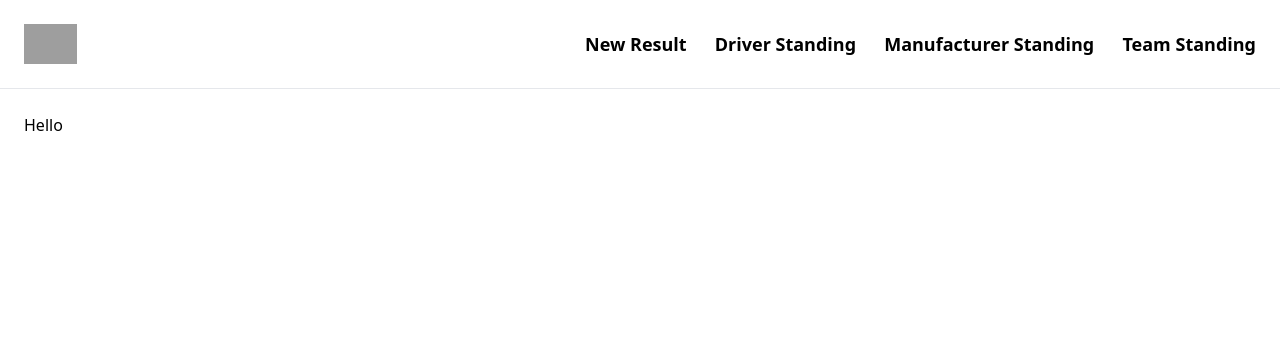
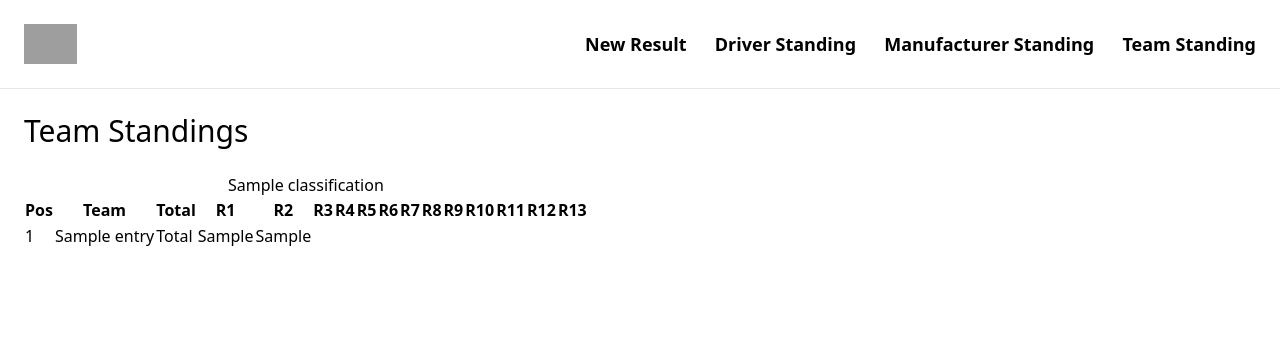
Before and after one commit to woobrendan/points_calculator, a Django app: template points_calculator/standings/templates/standing/team_standing.html in a window 1280 px wide. Shown: the top 349 px of the page. Run offline with Django 4.2, Linux system fonts and the light colour scheme; the template is opened without the code that fills it: most values are stand-ins (such as "Sample title", 1, 10 or a date in 2020); some libraries are stand-ins or nearby versions; grey boxes are pictures that could not be loaded.

Commit message:
create title h1, and create table with headesr and rows

```diff
--- a/points_calculator/standings/templates/standing/team_standing.html
+++ b/points_calculator/standings/templates/standing/team_standing.html
@@ -1,4 +1,47 @@
-{% extends 'core/base.html' %} {% block title %}Drivers Standing{% endblock %}
+{% extends 'core/base.html' %}
+
+{% block title %}Team Standing{% endblock %}
+
 {% block content %}
-<div>Hello</div>
+    <h1 class="mb-6 text-3xl">Team Standings</h1>
+
+    {% for classifcation, teams in team_standing.items %}
+            <table class="table-fixed">
+
+                <caption>{{ classification }}</caption>
+                <thead>
+                    <tr>
+                        <th>Pos</th>
+                        <th>Team</th>
+                        <th>Total</th>
+                        <th>R1</th>
+                        <th>R2</th>
+                        <th>R3</th>
+                        <th>R4</th>
+                        <th>R5</th>
+                        <th>R6</th>
+                        <th>R7</th>
+                        <th>R8</th>
+                        <th>R9</th>
+                        <th>R10</th>
+                        <th>R11</th>
+                        <th>R12</th>
+                        <th>R13</th>
+                    </tr>
+                </thead>
+                <tbody>
+                    {% for entry in teams %}
+                    <tr>
+                        <td>{{ forloop.counter }}</td>
+                        <td>{{ entry.teamName }}</td>
+                        <td>Total</td>
+                        <td>{{ entry.points.R1 }}</td>
+                        <td>{{ entry.points.R2 }}</td>
+                    </tr>
+                    {% endfor %}
+                </tbody>
+
+            </table>
+    {% endfor %}
+
 {% endblock %}
```
